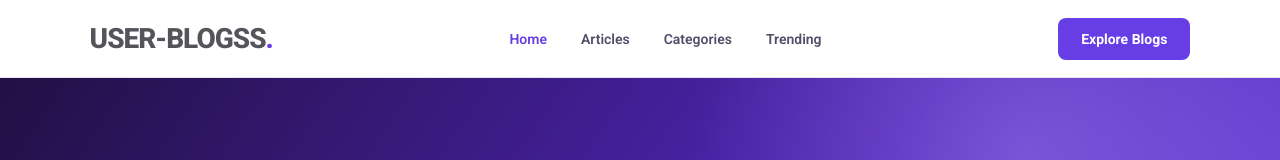
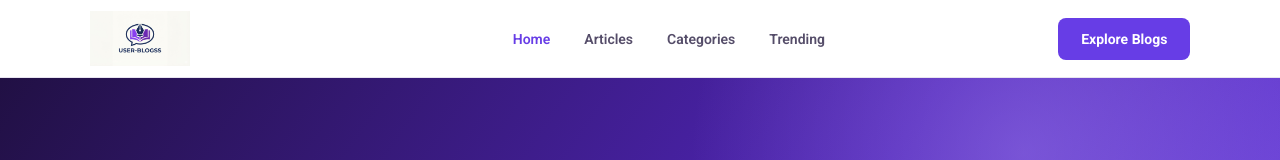
Before and after one commit to merlin1906/User-Blogss, a React (Vite) app in the folder client/: page / in a window 1280 px wide. Shown: the top 160 px of the page. Built offline with nearby package versions, Linux system fonts and the light colour scheme; no server answers.

Commit message:
Add USER-BLOGSS logo and update branding

```diff
--- a/client/src/components/Navbar.jsx
+++ b/client/src/components/Navbar.jsx
@@ -5,7 +5,11 @@ function Navbar() {
   return (
     <header className="navbar">
       <Link to="/" className="logo">
-        USER-BLOGSS<span>.</span>
+        <img
+          src="/image_a59b28f0.jpg"
+          alt="USER-BLOGSS"
+          className="website-logo"
+        />
       </Link>
 
       <nav className="nav-links">
--- a/client/src/index.css
+++ b/client/src/index.css
@@ -695,3 +695,24 @@
 .home-admin-arrow {
   font-size: 16px;
 }
+
+.website-logo {
+  display: block;
+  width: 190px;
+  height: 55px;
+  object-fit: contain;
+  object-position: left center;
+}
+
+.logo {
+  display: flex;
+  align-items: center;
+  text-decoration: none;
+}
+
+@media (max-width: 600px) {
+  .website-logo {
+    width: 145px;
+    height: 45px;
+  }
+}
```
Also changed, not shown: client/public/image_a59b28f0.jpg (added).
